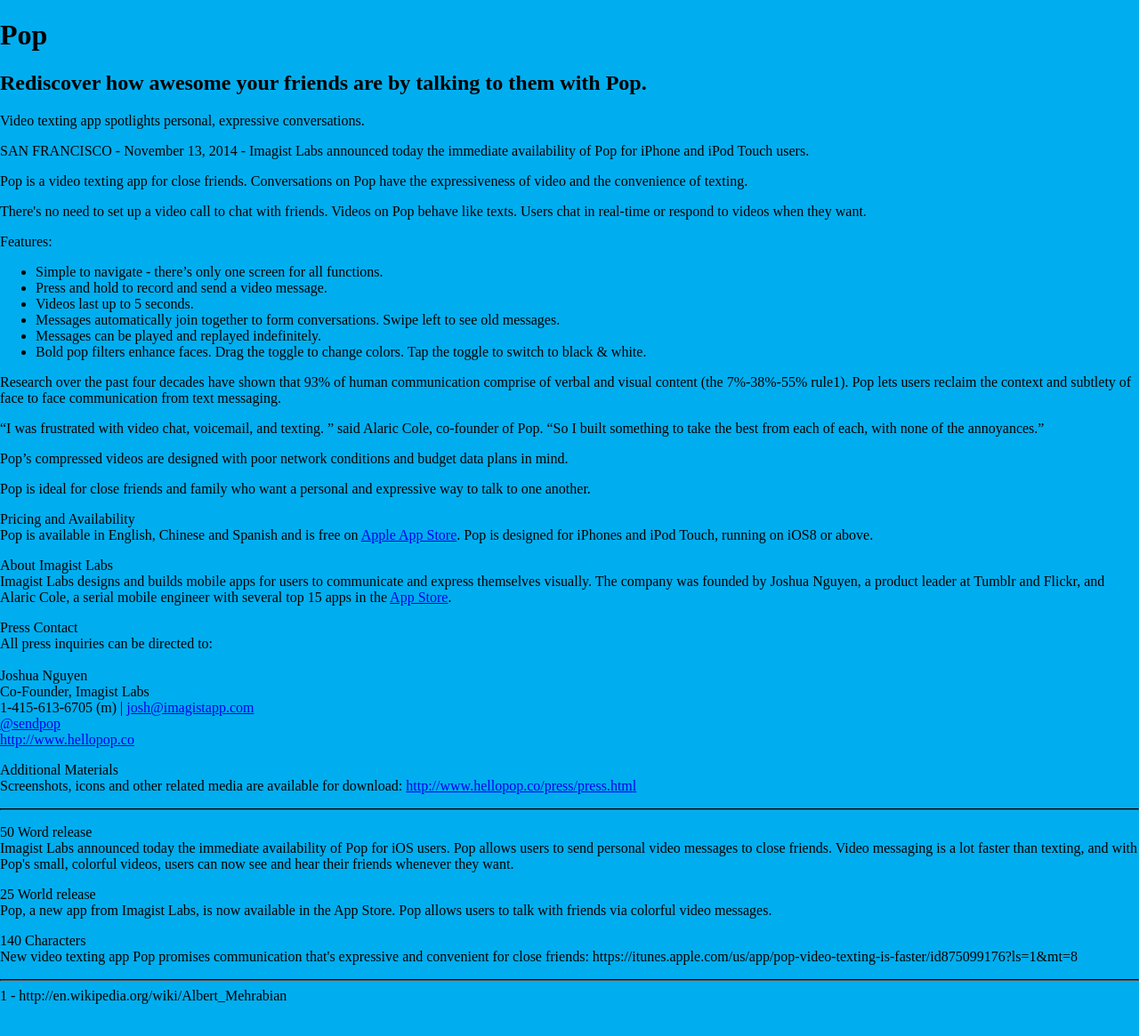
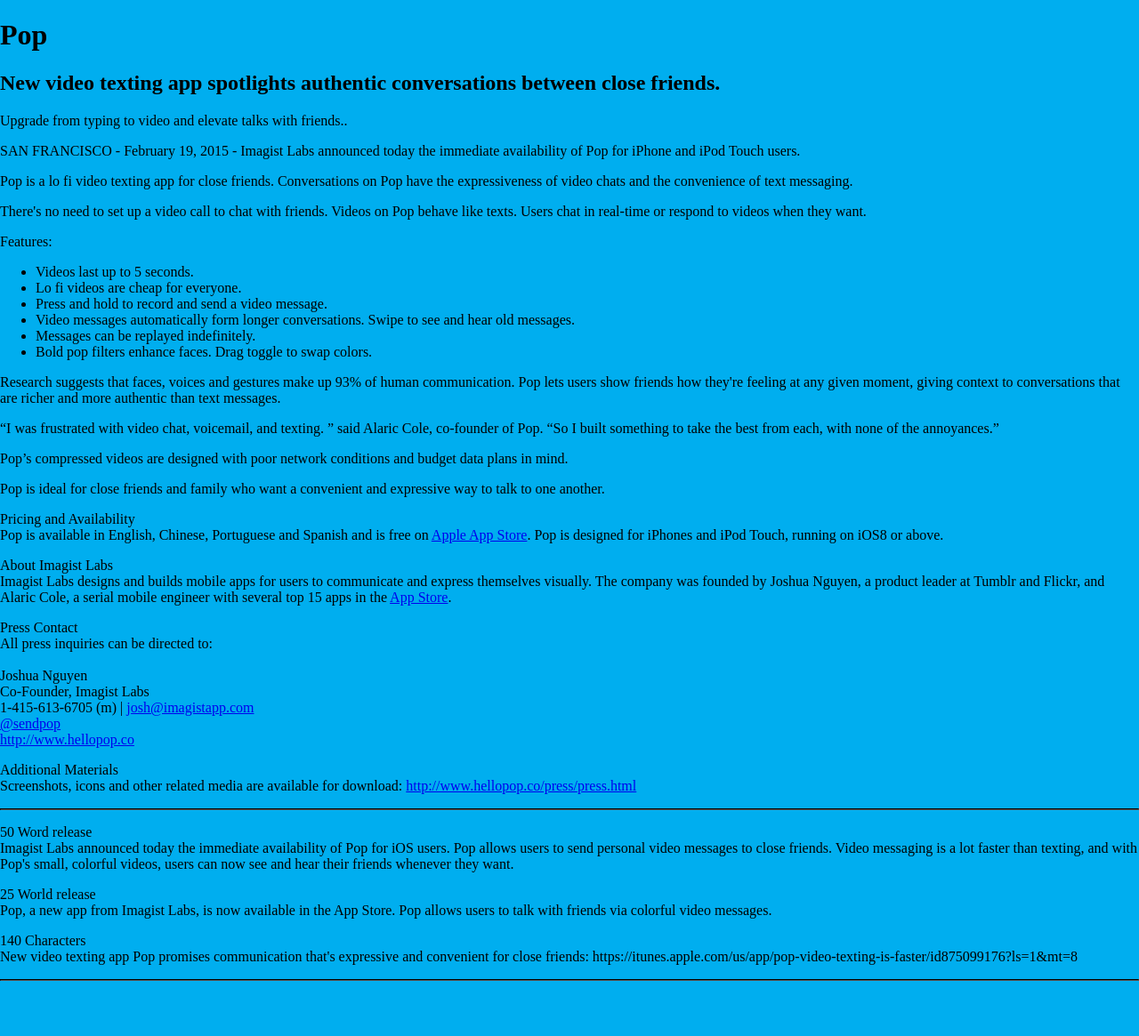
Before and after one commit to joshuanguyen/pop-web, a Jekyll site: the page press/release.html, which Jekyll copies as it is, in a window 1280 px wide. Shown: the whole page at 89% size. Built offline with Jekyll 4.4.1, drawn with Linux system fonts in a browser that asks for light colours.

Commit message:
Edits to press release

```diff
--- a/press/release.html
+++ b/press/release.html
@@ -15,38 +15,37 @@
 
 <h1>Pop</h1>
 
-<h2>Rediscover how awesome your friends are
-by talking to them with Pop.</h2>
+<h2>New video texting app spotlights authentic conversations between close friends.</h2>
 
-<p>Video texting app spotlights personal, expressive conversations.</p>
+<p>Upgrade from typing to video and elevate talks with friends..</p>
 
-<p>SAN FRANCISCO - November  13, 2014 - Imagist Labs announced today the immediate availability of Pop for iPhone and iPod Touch users. </p>
+<p>SAN FRANCISCO - February 19, 2015 - Imagist Labs announced today the immediate availability of Pop for iPhone and iPod Touch users. </p>
 
-<p>Pop is a video texting app for close friends. Conversations on Pop have the expressiveness of video and the convenience of texting.</p>
+<p>Pop is a lo fi video texting app for close friends. Conversations on Pop have the expressiveness of video chats and the convenience of text messaging.</p>
 
 <p>There's no need to set up a video call to chat with friends. Videos on Pop behave like texts. Users chat in real-time or respond to videos when they want.</p>
 
 <p>Features:<br>
 	<ul>
-	<li>Simple to navigate - there’s only one screen for all functions.</li>
+	<li>Videos last up to 5 seconds.</li>
+	<li>Lo fi videos are cheap for everyone.</li>
 	<li>Press and hold to record and send a video message.</li>
-	<li>Videos last up to 5 seconds. </li>
-	<li>Messages automatically join together to form conversations. Swipe left to see old messages. </li>
-	<li>Messages can be played and replayed indefinitely. </li>
-	<li>Bold pop filters enhance faces. Drag the toggle to change colors. Tap the toggle to switch to black & white. </li>
+	<li>Video messages automatically form longer conversations. Swipe to see and hear old messages.</li>
+	<li>Messages can be replayed indefinitely.</li>
+	<li>Bold pop filters enhance faces. Drag toggle to swap colors.</li>
 	</ul>
 </p>
 
-<p>Research over the past four decades have shown that 93% of human communication comprise of verbal and visual content (the 7%-38%-55% rule1). Pop lets users reclaim the context and subtlety of face to face communication from text messaging.</p>
+<p>Research suggests that faces, voices and gestures make up 93% of human communication. Pop lets users show friends how they're feeling at any given moment, giving context to conversations that are richer and more authentic than text messages.</p>
 
-<p>“I was frustrated with video chat, voicemail, and texting. ” said Alaric Cole, co-founder of Pop. “So I built something to take the best from each of each, with none of the annoyances.”</p>
+<p>“I was frustrated with video chat, voicemail, and texting. ” said Alaric Cole, co-founder of Pop. “So I built something to take the best from each, with none of the annoyances.”</p>
 
 <p>Pop’s compressed videos are designed with poor network conditions and budget data plans in mind.</p>
 
-<p>Pop is ideal for close friends and family who want a personal and expressive way to talk to one another.</p>
+<p>Pop is ideal for close friends and family who want a convenient and expressive way to talk to one another.</p>
 
 <p>Pricing and Availability<br>
-Pop is available in English, Chinese and Spanish and is free on <a href="https://itunes.apple.com/us/app/pop-video-texting-is-faster/id875099176?ls=1&mt=8">Apple App Store</a>. Pop is designed for iPhones and iPod Touch, running on iOS8 or above.</p>
+Pop is available in English, Chinese, Portuguese and Spanish and is free on <a href="https://itunes.apple.com/us/app/pop-video-texting-is-faster/id875099176?ls=1&mt=8">Apple App Store</a>. Pop is designed for iPhones and iPod Touch, running on iOS8 or above.</p>
 
 <p>About Imagist Labs<br>
 Imagist Labs designs and builds mobile apps for users to communicate and express themselves visually.  The company was founded by Joshua Nguyen, a product leader at Tumblr and Flickr, and Alaric Cole, a serial mobile engineer with several top 15 apps in the <a href="https://itunes.apple.com/us/app/pop-video-texting-is-faster/id875099176?ls=1&mt=8">App Store</a>. </p>
@@ -76,8 +75,6 @@
 
 <hr style="border-color:black;">
 
-1 - http://en.wikipedia.org/wiki/Albert_Mehrabian
-
 <br>
 <br>
 <br>
```
